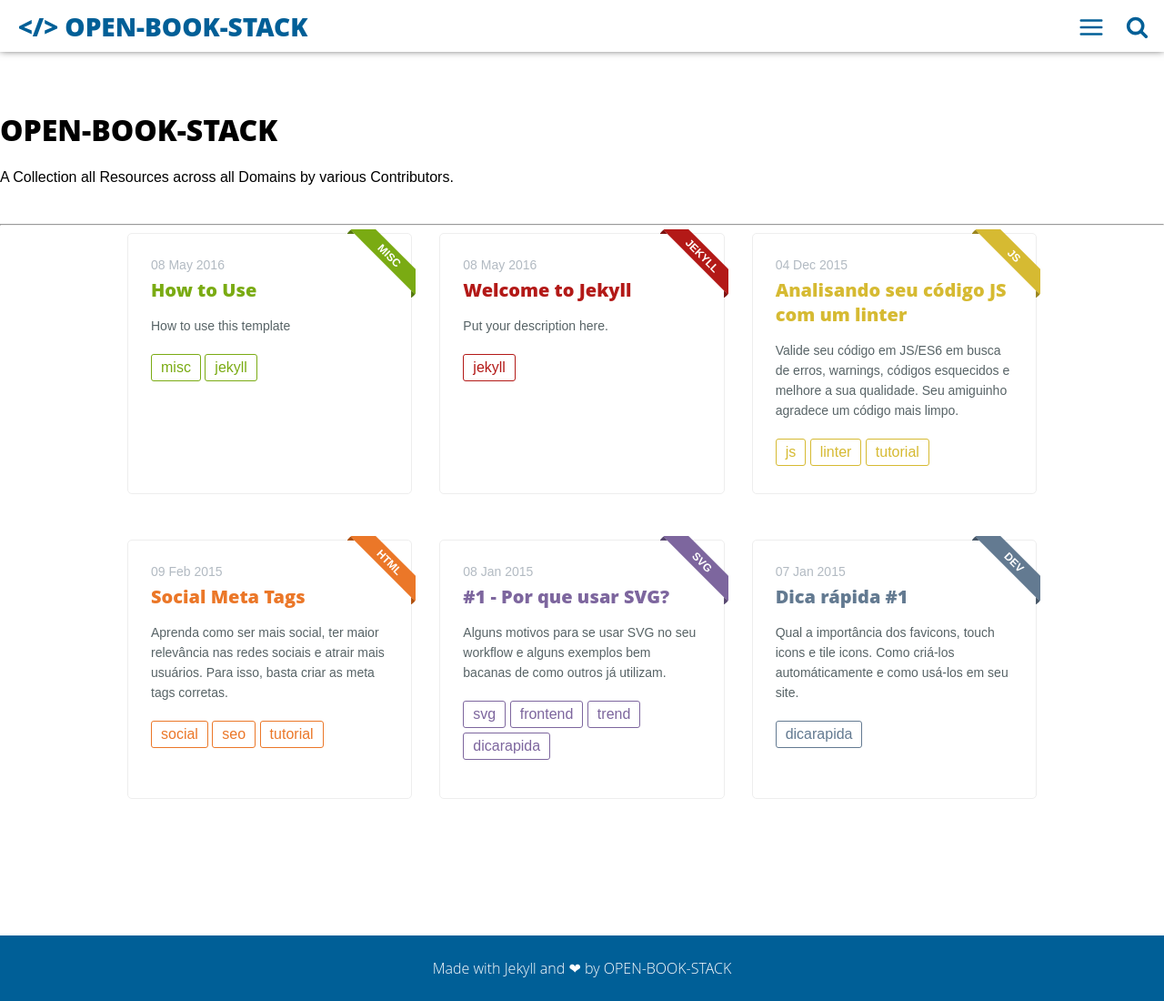
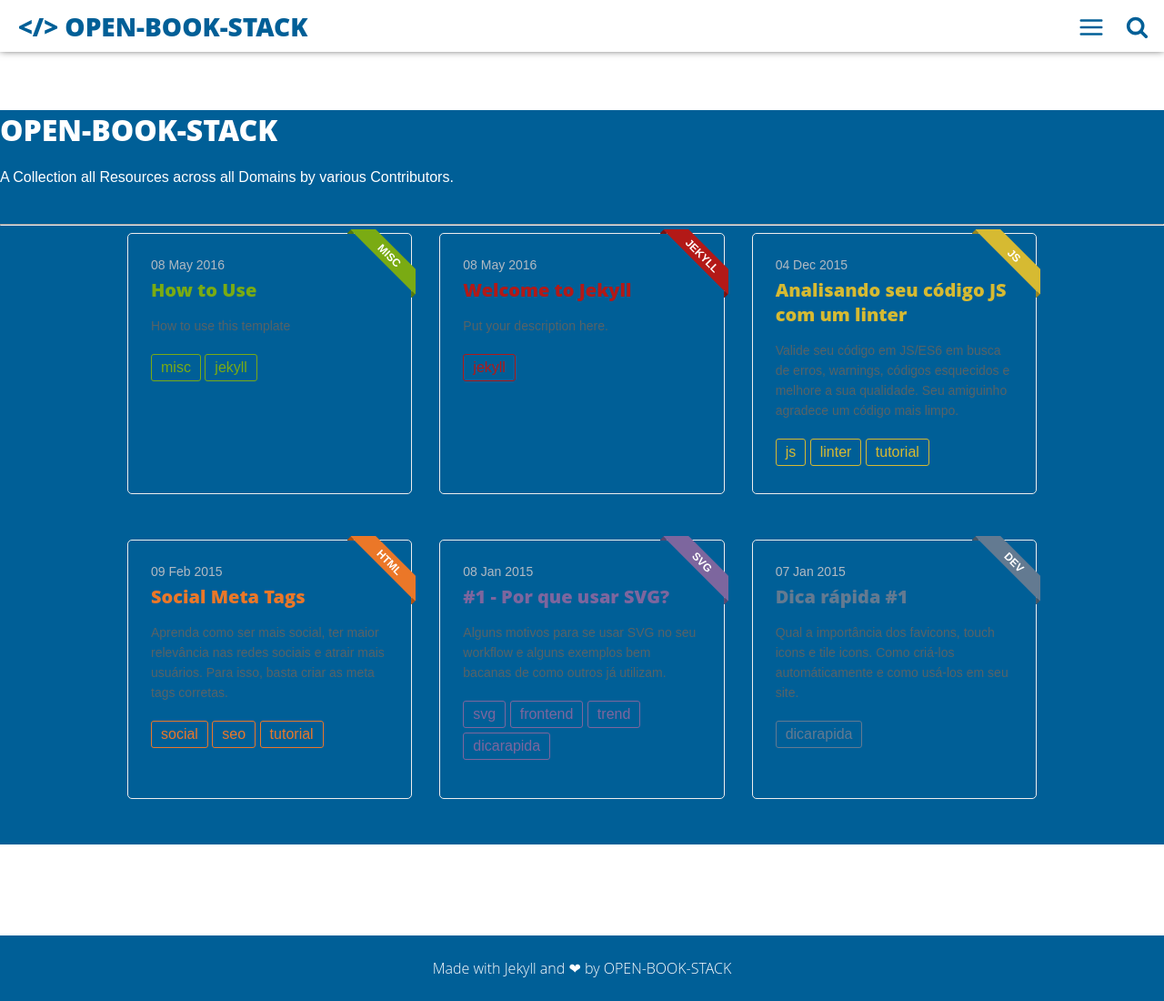
Before and after one commit to OpenBookStack/open.github.io, a Jekyll site: the page built from index.html, in a window 1280 px wide and 1100 px high. Shown: the whole window at 91% size. Built offline with Jekyll 4.4.1, drawn with Linux system fonts in a browser that asks for light colours.

Commit message:
Update index.html

```diff
--- a/index.html
+++ b/index.html
@@ -5,7 +5,7 @@
 
 <main class="home" id="post" role="main" itemprop="mainContentOfPage" itemscope="itemscope" itemtype="http://schema.org/Blog">
 
-    <div class="content" role="banner">
+    <div class="content" role="banner" style="background-color: #005f97; color:#fff; height:50%">
      <h1 class="post-title">{{ site.title }}</h1>
      <p class="subtitle">
          {{ site.description }}
```
